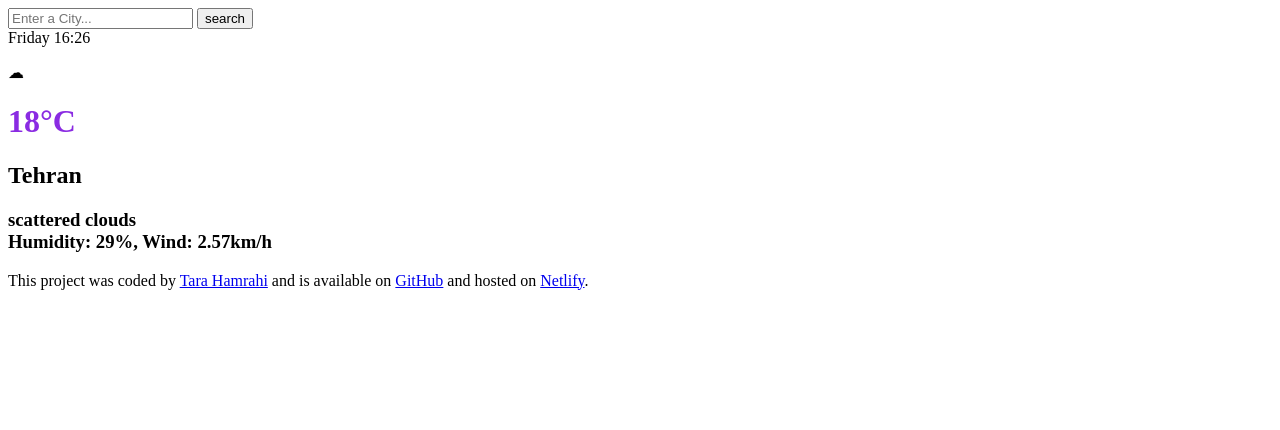
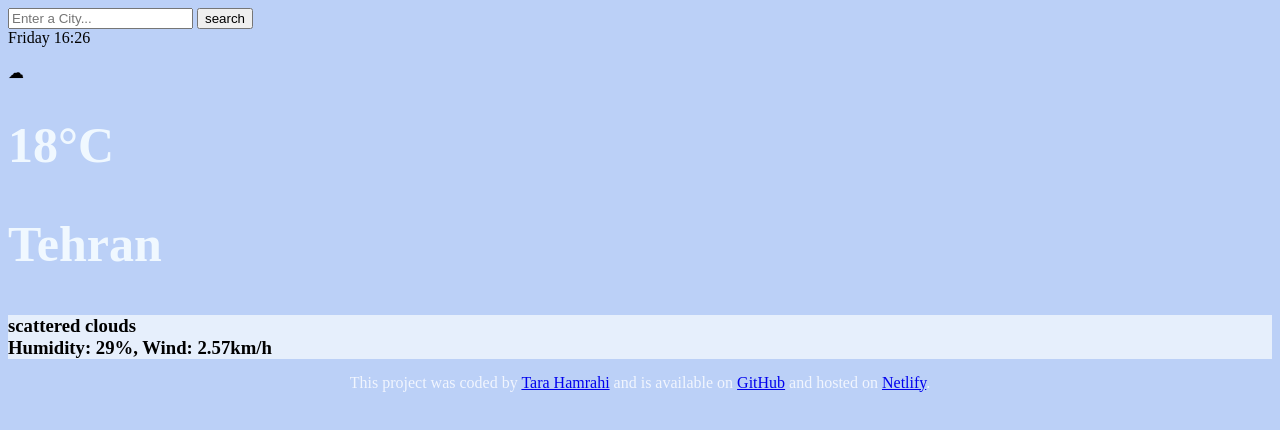
Before and after one commit to tw-rw/my-weather-app, a plain HTML site: page index.html in a window 1280 px wide. Drawn offline with Linux system fonts and the light colour scheme.

Commit message:
Update basics style.css

```diff
--- a/src/style.css
+++ b/src/style.css
@@ -1,3 +1,25 @@
-h1 {
-  color: blueviolet;
+body {
+  background-color: rgba(124, 165, 240, 0.514);
 }
+.time {
+  color: aliceblue;
+  float: right;
+}
+main {
+  text-align: center;
+}
+h1,
+h2,
+.emoji {
+  color: aliceblue;
+  font-size: 50px;
+}
+h3 {
+  background-color: rgba(250, 252, 255, 0.699);
+  margin: 0 auto;
+}
+footer {
+  text-align: center;
+  margin: 15px auto;
+  color: rgba(250, 252, 255, 0.849);
+}
```
